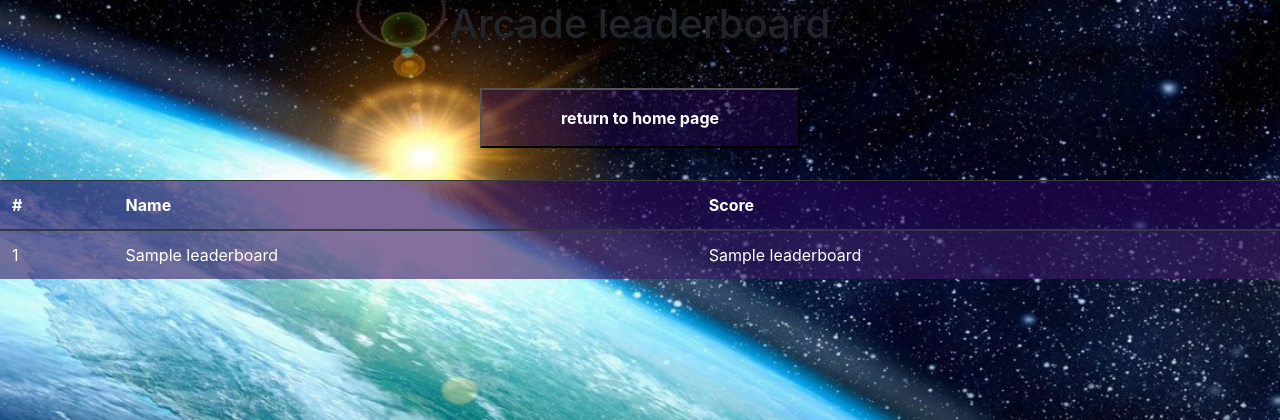
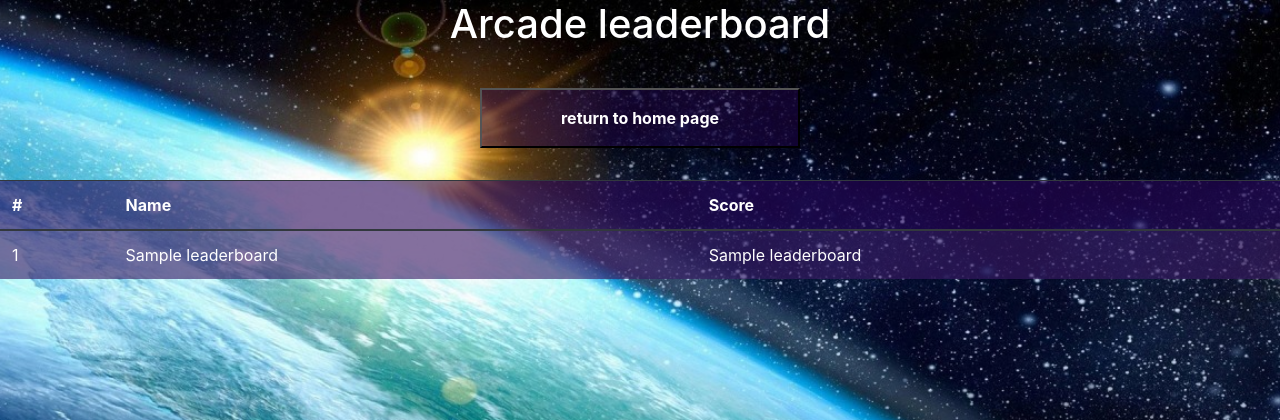
Before and after one commit to Breno-Faria/minigames, a Flask app: page /mathleaderboard in a window 1280 px wide. Shown: the top 420 px of the page. Run offline with Flask 2, Linux system fonts and the light colour scheme; a database or web service that is not in the repository returns one stand-in record (values such as "Sample title"); some libraries are stand-ins or nearby versions.

Commit message:
styling changes

```diff
--- a/static/styles/mathleaderboard.css
+++ b/static/styles/mathleaderboard.css
@@ -26,13 +26,6 @@ button
     width: 20rem;
 }
 
-h1
-{
-    color: white;
-    font-size: x-large;
-    font-weight: bolder;
-}
-
 #container
 {
     display: flex;
--- a/templates/mathleaderboard.html
+++ b/templates/mathleaderboard.html
@@ -14,7 +14,7 @@
         sessionStorage.clear();
     </script>
     <div id="container">
-        <h1>Arcade leaderboard</h1>
+        <h1 style="color: white;">Arcade leaderboard</h1>
         <a href="{{ url_for('home') }}"><button>return to home page</button></a>
         <table class="table table-striped table-dark" id="maintable">
             <thead>
```
